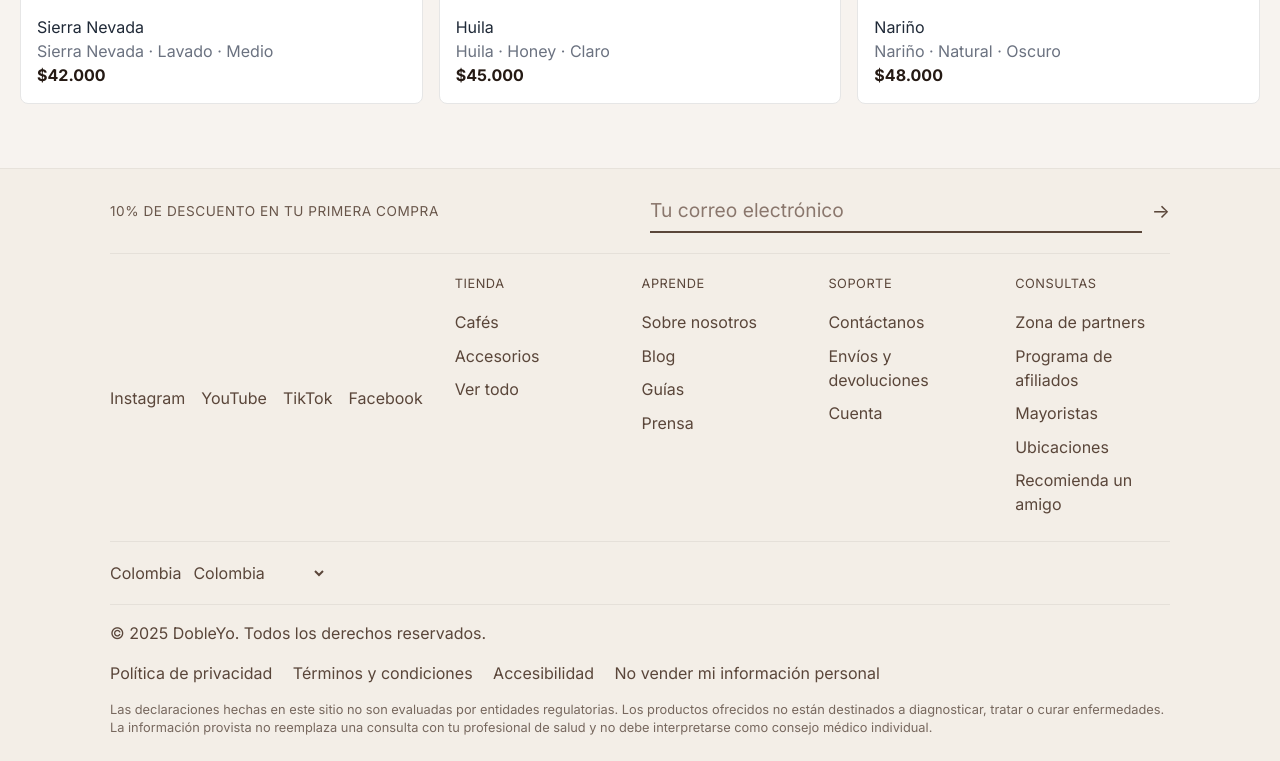
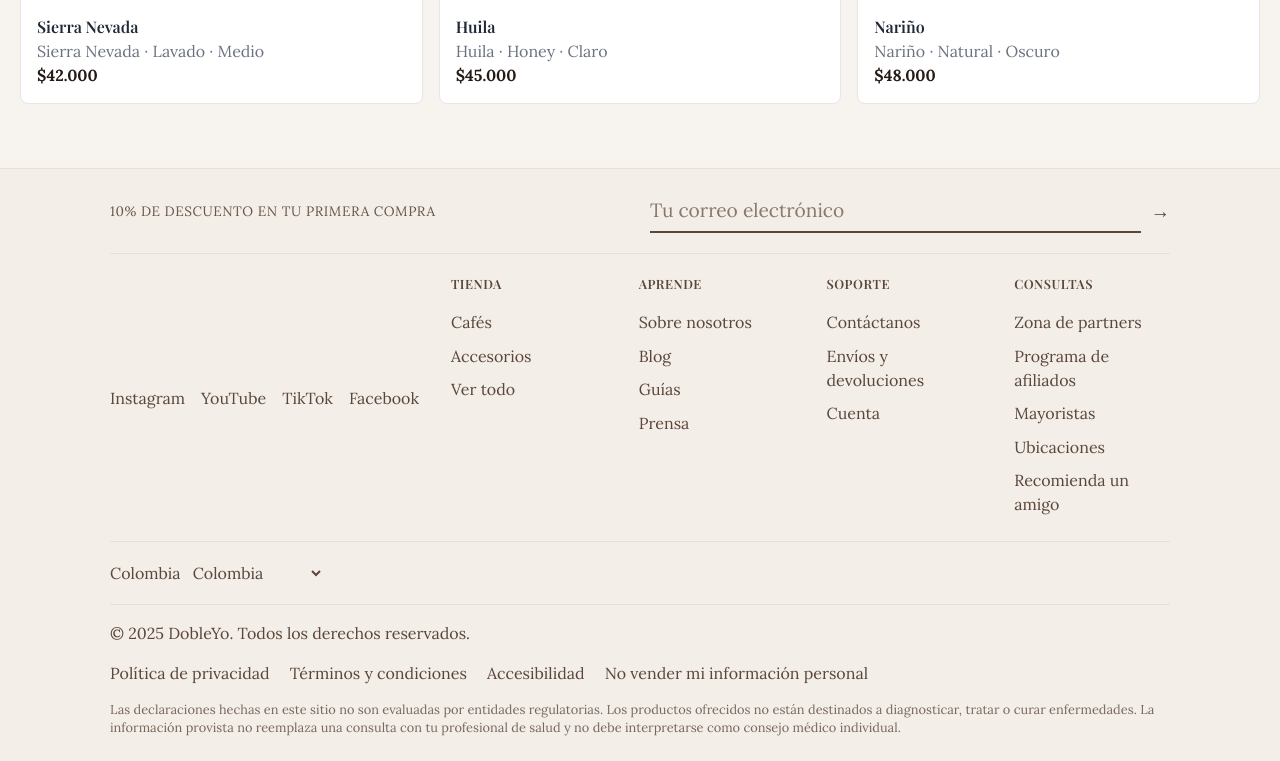
Before and after one commit to mikerb95/dobleyo, a PHP site: page / in a window 1280 px wide. Shown: the part 1663-2424 px from the top of the page. Run offline with PHP 8.4, Linux system fonts and the light colour scheme; some libraries are stand-ins or nearby versions.

Commit message:
feat: update font families to Lora and Playfair Display for improved typography

```diff
--- a/static-site/admin.html
+++ b/static-site/admin.html
@@ -8,7 +8,7 @@
   <meta name="theme-color" content="#251a14">
   <link rel="preconnect" href="https://fonts.googleapis.com">
   <link rel="preconnect" href="https://fonts.gstatic.com" crossorigin>
-  <link href="https://fonts.googleapis.com/css2?family=Inter:wght@400;600;700&display=swap" rel="stylesheet">
+  <link href="https://fonts.googleapis.com/css2?family=Lora:wght@400;500;600;700&family=Playfair+Display:wght@600;700;800&display=swap" rel="stylesheet">
   <script src="https://cdn.tailwindcss.com"></script>
   <link rel="stylesheet" href="assets/css/styles.css">
   <style>
--- a/static-site/assets/css/styles.css
+++ b/static-site/assets/css/styles.css
@@ -15,7 +15,9 @@ html.theme-dark{
 }
 *{ box-sizing:border-box }
 html,body{ margin:0; padding:0 }
-body{ font-family:Inter,system-ui,-apple-system,Segoe UI,Roboto,Ubuntu,Cantarell,Arial,sans-serif; color:var(--fg); background:var(--bg) }
+body{ font-family:'Lora', Georgia, 'Times New Roman', Times, serif; color:var(--fg); background:var(--bg) }
+/* Headings and titles use Playfair Display */
+h1,h2,h3,h4,h5,h6, .e-title, .e-number{ font-family:'Playfair Display', Georgia, 'Times New Roman', Times, serif }
 /* Override Tailwind body classes in dark theme */
 html.theme-dark body.bg-cream{ background-color: var(--bg) !important; }
 html.theme-dark body.text-ink{ color: var(--fg) !important; }
--- a/static-site/blog.html
+++ b/static-site/blog.html
@@ -8,10 +8,10 @@
   <meta name="theme-color" content="#251a14">
   <link rel="preconnect" href="https://fonts.googleapis.com">
   <link rel="preconnect" href="https://fonts.gstatic.com" crossorigin>
-  <link href="https://fonts.googleapis.com/css2?family=Inter:wght@400;600;700&display=swap" rel="stylesheet">
+  <link href="https://fonts.googleapis.com/css2?family=Lora:wght@400;500;600;700&family=Playfair+Display:wght@600;700;800&display=swap" rel="stylesheet">
   <script src="https://cdn.tailwindcss.com"></script>
   <script>
-    tailwind.config = { theme: { extend: { colors:{ coffee:'#251a14', cream:'#f7f3ef', accent:'#c67b4e', ink:'#1f2937' }, fontFamily:{ sans:['Inter','ui-sans-serif','system-ui','-apple-system','Segoe UI','Roboto','Helvetica','Arial'] } } } }
+  tailwind.config = { theme: { extend: { colors:{ coffee:'#251a14', cream:'#f7f3ef', accent:'#c67b4e', ink:'#1f2937' }, fontFamily:{ sans:['Lora','ui-serif','Georgia','Cambria','Times New Roman','Times','serif'] } } } }
   </script>
   <link rel="stylesheet" href="assets/css/styles.css">
 </head>
--- a/static-site/carrito.html
+++ b/static-site/carrito.html
@@ -8,7 +8,7 @@
   <meta name="theme-color" content="#251a14">
   <link rel="preconnect" href="https://fonts.googleapis.com">
   <link rel="preconnect" href="https://fonts.gstatic.com" crossorigin>
-  <link href="https://fonts.googleapis.com/css2?family=Inter:wght@400;600;700&display=swap" rel="stylesheet">
+  <link href="https://fonts.googleapis.com/css2?family=Lora:wght@400;500;600;700&family=Playfair+Display:wght@600;700;800&display=swap" rel="stylesheet">
   <script src="https://cdn.tailwindcss.com"></script>
   <script>
     tailwind.config = { theme: { extend: { colors:{ coffee:'#251a14', cream:'#f7f3ef', accent:'#c67b4e', ink:'#1f2937' }, fontFamily:{ sans:['Inter','ui-sans-serif','system-ui','-apple-system','Segoe UI','Roboto','Helvetica','Arial'] } } } }
--- a/static-site/contacto.html
+++ b/static-site/contacto.html
@@ -8,10 +8,10 @@
   <meta name="theme-color" content="#251a14">
   <link rel="preconnect" href="https://fonts.googleapis.com">
   <link rel="preconnect" href="https://fonts.gstatic.com" crossorigin>
-  <link href="https://fonts.googleapis.com/css2?family=Inter:wght@400;600;700&display=swap" rel="stylesheet">
+  <link href="https://fonts.googleapis.com/css2?family=Lora:wght@400;500;600;700&family=Playfair+Display:wght@600;700;800&display=swap" rel="stylesheet">
   <script src="https://cdn.tailwindcss.com"></script>
   <script>
-    tailwind.config = { theme: { extend: { colors:{ coffee:'#251a14', cream:'#f7f3ef', accent:'#c67b4e', ink:'#1f2937' }, fontFamily:{ sans:['Inter','ui-sans-serif','system-ui','-apple-system','Segoe UI','Roboto','Helvetica','Arial'] } } } }
+  tailwind.config = { theme: { extend: { colors:{ coffee:'#251a14', cream:'#f7f3ef', accent:'#c67b4e', ink:'#1f2937' }, fontFamily:{ sans:['Lora','ui-serif','Georgia','Cambria','Times New Roman','Times','serif'] } } } }
   </script>
   <link rel="stylesheet" href="assets/css/styles.css">
 </head>
--- a/static-site/faq.html
+++ b/static-site/faq.html
@@ -8,7 +8,7 @@
   <meta name="theme-color" content="#251a14">
   <link rel="preconnect" href="https://fonts.googleapis.com">
   <link rel="preconnect" href="https://fonts.gstatic.com" crossorigin>
-  <link href="https://fonts.googleapis.com/css2?family=Inter:wght@400;600;700&display=swap" rel="stylesheet">
+  <link href="https://fonts.googleapis.com/css2?family=Lora:wght@400;500;600;700&family=Playfair+Display:wght@600;700;800&display=swap" rel="stylesheet">
   <script src="https://cdn.tailwindcss.com"></script>
   <script>
     tailwind.config = { theme: { extend: { colors:{ coffee:'#251a14', cream:'#f7f3ef', accent:'#c67b4e', ink:'#1f2937' }, fontFamily:{ sans:['Inter','ui-sans-serif','system-ui','-apple-system','Segoe UI','Roboto','Helvetica','Arial'] } } } }
--- a/static-site/index.html
+++ b/static-site/index.html
@@ -9,7 +9,7 @@
   <meta name="theme-color" content="#251a14">
   <link rel="preconnect" href="https://fonts.googleapis.com">
   <link rel="preconnect" href="https://fonts.gstatic.com" crossorigin>
-  <link href="https://fonts.googleapis.com/css2?family=Inter:wght@400;600;700&display=swap" rel="stylesheet">
+  <link href="https://fonts.googleapis.com/css2?family=Lora:wght@400;500;600;700&family=Playfair+Display:wght@600;700;800&display=swap" rel="stylesheet">
   <!-- Tailwind via CDN -->
   <script src="https://cdn.tailwindcss.com"></script>
   <script>
@@ -23,7 +23,7 @@
             ink: '#1f2937'
           },
           fontFamily: {
-            sans: ['Inter','ui-sans-serif','system-ui','-apple-system','Segoe UI','Roboto','Helvetica','Arial','Apple Color Emoji','Segoe UI Emoji']
+            sans: ['Lora','ui-serif','Georgia','Cambria','Times New Roman','Times','serif']
           },
           boxShadow: {
             card: '0 8px 24px rgba(0,0,0,.08)'
--- a/static-site/nosotros.html
+++ b/static-site/nosotros.html
@@ -8,10 +8,10 @@
   <meta name="theme-color" content="#251a14">
   <link rel="preconnect" href="https://fonts.googleapis.com">
   <link rel="preconnect" href="https://fonts.gstatic.com" crossorigin>
-  <link href="https://fonts.googleapis.com/css2?family=Inter:wght@400;600;700&display=swap" rel="stylesheet">
+  <link href="https://fonts.googleapis.com/css2?family=Lora:wght@400;500;600;700&family=Playfair+Display:wght@600;700;800&display=swap" rel="stylesheet">
   <script src="https://cdn.tailwindcss.com"></script>
   <script>
-    tailwind.config = { theme: { extend: { colors:{ coffee:'#251a14', cream:'#f7f3ef', accent:'#c67b4e', ink:'#1f2937' }, fontFamily:{ sans:['Inter','ui-sans-serif','system-ui','-apple-system','Segoe UI','Roboto','Helvetica','Arial'] } } } }
+  tailwind.config = { theme: { extend: { colors:{ coffee:'#251a14', cream:'#f7f3ef', accent:'#c67b4e', ink:'#1f2937' }, fontFamily:{ sans:['Lora','ui-serif','Georgia','Cambria','Times New Roman','Times','serif'] } } } }
   </script>
   <link rel="stylesheet" href="assets/css/styles.css">
 </head>
--- a/static-site/tienda.html
+++ b/static-site/tienda.html
@@ -8,10 +8,10 @@
   <meta name="theme-color" content="#251a14">
   <link rel="preconnect" href="https://fonts.googleapis.com">
   <link rel="preconnect" href="https://fonts.gstatic.com" crossorigin>
-  <link href="https://fonts.googleapis.com/css2?family=Inter:wght@400;600;700&display=swap" rel="stylesheet">
+  <link href="https://fonts.googleapis.com/css2?family=Lora:wght@400;500;600;700&family=Playfair+Display:wght@600;700;800&display=swap" rel="stylesheet">
   <script src="https://cdn.tailwindcss.com"></script>
   <script>
-    tailwind.config = { theme: { extend: { colors:{ coffee:'#251a14', cream:'#f7f3ef', accent:'#c67b4e', ink:'#1f2937' }, fontFamily:{ sans:['Inter','ui-sans-serif','system-ui','-apple-system','Segoe UI','Roboto','Helvetica','Arial'] } } } }
+  tailwind.config = { theme: { extend: { colors:{ coffee:'#251a14', cream:'#f7f3ef', accent:'#c67b4e', ink:'#1f2937' }, fontFamily:{ sans:['Lora','ui-serif','Georgia','Cambria','Times New Roman','Times','serif'] } } } }
   </script>
   <link rel="stylesheet" href="assets/css/styles.css">
   <meta name="description" content="Tienda DobleYo: compra cafés y accesorios." />
--- a/static-site/trazabilidad.html
+++ b/static-site/trazabilidad.html
@@ -8,7 +8,7 @@
   <meta name="theme-color" content="#251a14">
   <link rel="preconnect" href="https://fonts.googleapis.com">
   <link rel="preconnect" href="https://fonts.gstatic.com" crossorigin>
-  <link href="https://fonts.googleapis.com/css2?family=Inter:wght@400;600;700&display=swap" rel="stylesheet">
+  <link href="https://fonts.googleapis.com/css2?family=Lora:wght@400;500;600;700&family=Playfair+Display:wght@600;700;800&display=swap" rel="stylesheet">
   <script src="https://cdn.tailwindcss.com"></script>
   <script>
     tailwind.config = { theme: { extend: { colors:{ coffee:'#251a14', cream:'#f7f3ef', accent:'#c67b4e', ink:'#1f2937' }, fontFamily:{ sans:['Inter','ui-sans-serif','system-ui','-apple-system','Segoe UI','Roboto','Helvetica','Arial'] } } } }
```
